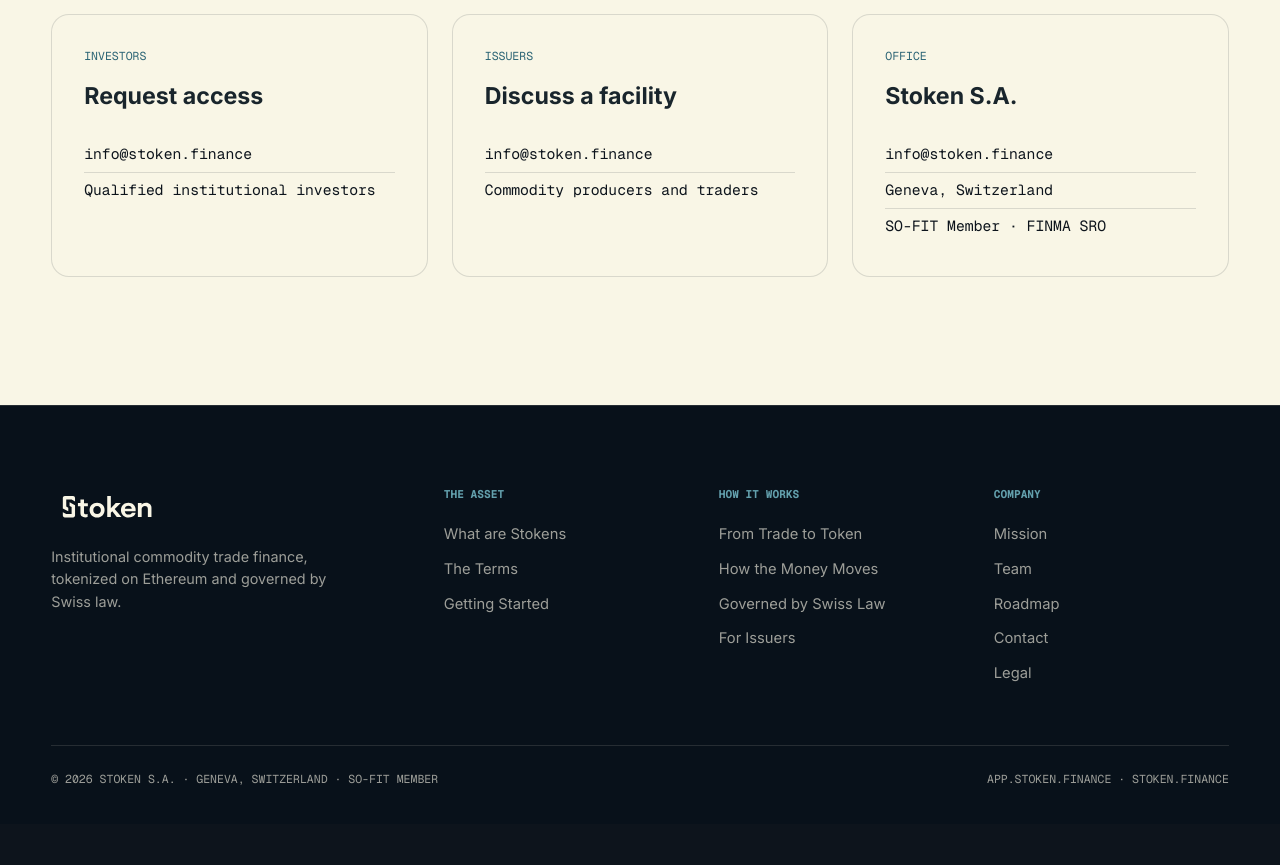
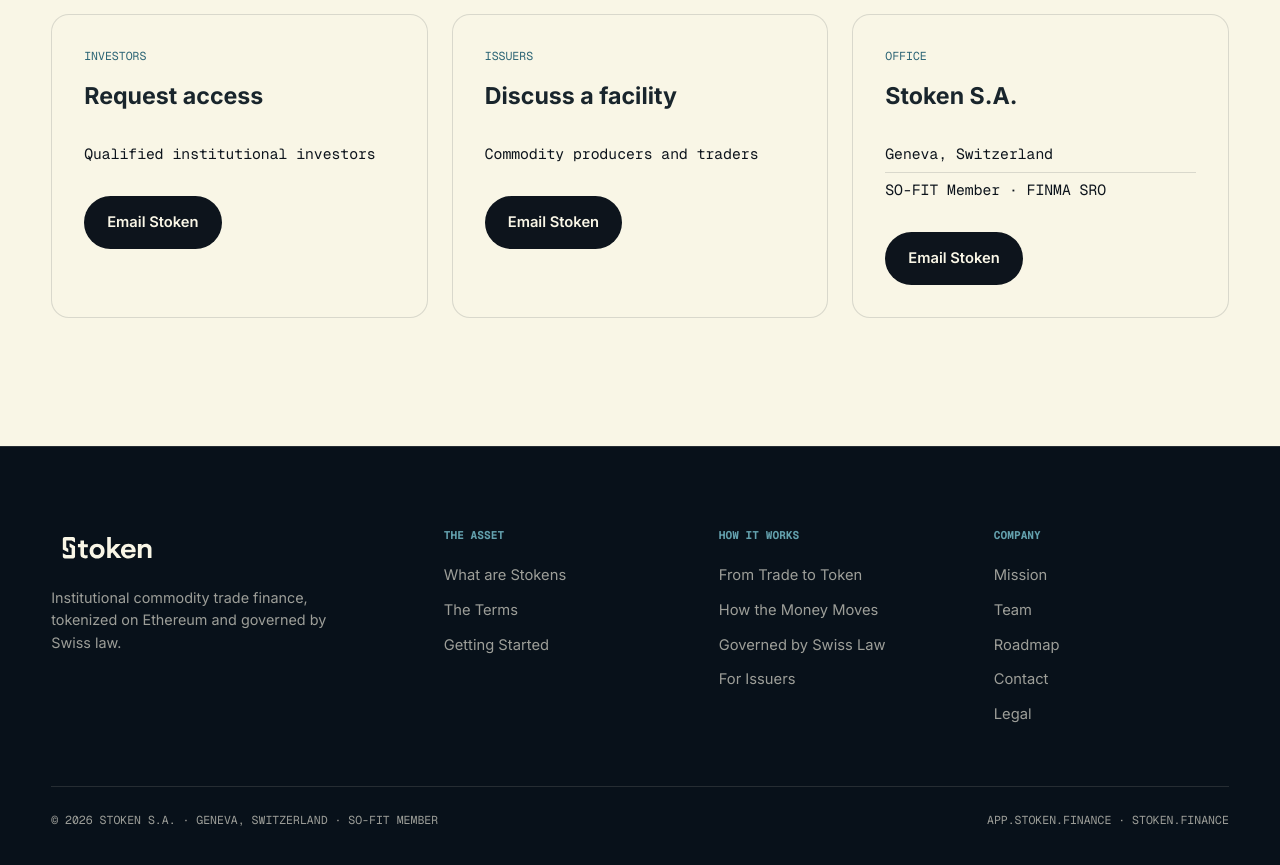
Before and after one commit to Cadmos-finance/stoken-front, a website: page site/about.html in a window 1280 px wide. Shown: the part 3180-4045 px from the top of the page. Before the commit the page ends 4004 px from the top, so only its background shows below. Drawn offline with Linux system fonts and the light colour scheme.

Commit message:
Simplify contact mailto actions

```diff
--- a/package.json
+++ b/package.json
@@ -1,6 +1,6 @@
 {
   "scripts": {
-    "test:homepage": "node tests/homepage-foundation.test.mjs && node tests/homepage-hero.test.mjs && node tests/homepage-routing.test.mjs && node tests/homepage-proof-band.test.mjs && node tests/homepage-facility-preview.test.mjs && node tests/homepage-capital-flow.test.mjs && node tests/homepage-capabilities.test.mjs && node tests/homepage-finish.test.mjs && node tests/homepage-verification.test.mjs && node tests/page-hero-videos.test.mjs",
+    "test:homepage": "node tests/homepage-foundation.test.mjs && node tests/homepage-hero.test.mjs && node tests/homepage-routing.test.mjs && node tests/homepage-proof-band.test.mjs && node tests/homepage-facility-preview.test.mjs && node tests/homepage-capital-flow.test.mjs && node tests/homepage-capabilities.test.mjs && node tests/homepage-finish.test.mjs && node tests/homepage-verification.test.mjs && node tests/page-hero-videos.test.mjs && node tests/contact-mailto.test.mjs",
     "video:xai": "node scripts/generate-xai-hero-video.mjs"
   }
 }
--- a/site/about.html
+++ b/site/about.html
@@ -24,7 +24,7 @@
         <div class="dropdown"><a href="#mission">Mission and Vision</a><a href="#team">Team</a><a href="#roadmap">Roadmap</a><a href="#contact">Contact</a></div></li>
     </ul>
     <div class="nav__cta">
-      <a class="btn btn--ghost" href="index.html#request">Request Access</a>
+      <a class="btn btn--ghost" href="mailto:info@stoken.finance?subject=Request%20Access%20%E2%80%94%20Stoken">Request Access</a>
       <a class="btn" href="https://app.stoken.finance" target="_blank" rel="noopener">Launch Platform<svg class="arrow" viewBox="0 0 16 16" fill="none"><path d="M3 8h10M8 3l5 5-5 5" stroke="currentColor" stroke-width="1.5" stroke-linecap="round" stroke-linejoin="round"/></svg></a>
       <button class="nav__burger" type="button" aria-label="Menu" aria-controls="mobile-menu" aria-expanded="false"><span></span><span></span><span></span></button>
     </div>
@@ -35,7 +35,7 @@
   <h3>How It Works</h3><a href="how-it-works.html#trade-to-token">From Trade to Token</a><a href="how-it-works.html#money-moves">How the Money Moves</a><a href="how-it-works.html#swiss-law">Governed by Swiss Law</a>
   <h3>For Issuers</h3><a href="for-issuers.html#opportunity">The Opportunity</a><a href="for-issuers.html#process">The Process</a>
   <h3>About</h3><a href="#mission">Mission and Vision</a><a href="#team">Team</a><a href="#roadmap">Roadmap</a><a href="#contact">Contact</a>
-  <h3>Action</h3><a href="index.html#request">Request Access</a><a href="https://app.stoken.finance">Launch Platform →</a>
+  <h3>Action</h3><a href="mailto:info@stoken.finance?subject=Request%20Access%20%E2%80%94%20Stoken">Request Access</a><a href="https://app.stoken.finance">Launch Platform →</a>
 </div>
 
 <header class="page-head">
@@ -172,26 +172,26 @@
         <div class="contact-card__role">Investors</div>
         <h4>Request access</h4>
         <div class="contact-card__lines">
-          <a href="mailto:info@stoken.finance?subject=Request%20Access%20%E2%80%94%20Stoken">info@stoken.finance</a>
           <p>Qualified institutional investors</p>
         </div>
+        <a class="btn contact-card__button" href="mailto:info@stoken.finance?subject=Request%20Access%20%E2%80%94%20Stoken">Email Stoken</a>
       </div>
       <div class="contact-card reveal">
         <div class="contact-card__role">Issuers</div>
         <h4>Discuss a facility</h4>
         <div class="contact-card__lines">
-          <a href="mailto:info@stoken.finance?subject=Issuer%20Facility%20Discussion%20%E2%80%94%20Stoken">info@stoken.finance</a>
           <p>Commodity producers and traders</p>
         </div>
+        <a class="btn contact-card__button" href="mailto:info@stoken.finance?subject=Issuer%20Facility%20Discussion%20%E2%80%94%20Stoken">Email Stoken</a>
       </div>
       <div class="contact-card reveal">
         <div class="contact-card__role">Office</div>
         <h4>Stoken S.A.</h4>
         <div class="contact-card__lines">
-          <a href="mailto:info@stoken.finance?subject=Contact%20Stoken">info@stoken.finance</a>
           <p>Geneva, Switzerland</p>
           <p>SO-FIT Member · FINMA SRO</p>
         </div>
+        <a class="btn contact-card__button" href="mailto:info@stoken.finance?subject=Contact%20Stoken">Email Stoken</a>
       </div>
     </div>
   </div>
@@ -201,7 +201,7 @@
   <div class="wrap">
     <div class="footer__grid">
       <div class="footer__brand">
-        <img src="assets/img/logos/stoken-cream.svg" alt="Stoken">
+        <a href="index.html" aria-label="Stoken home"><img src="assets/img/logos/stoken-cream.svg" alt="Stoken"></a>
         <p>Institutional commodity trade finance, tokenized on Ethereum and governed by Swiss law.</p>
       </div>
       <div><h4>The Asset</h4><ul><li><a href="the-asset.html#what-are-stokens">What are Stokens</a></li><li><a href="the-asset.html#terms">The Terms</a></li><li><a href="the-asset.html#getting-started">Getting Started</a></li></ul></div>
--- a/site/assets/css/styles.css
+++ b/site/assets/css/styles.css
@@ -1473,7 +1473,11 @@
   margin-bottom: 60px;
 }
 @media (max-width: 900px) { .footer__grid { grid-template-columns: 1fr 1fr; } }
-.footer__brand img { width: 110px; margin-bottom: 18px; }
+.footer__brand > a {
+  display: inline-flex;
+  margin-bottom: 18px;
+}
+.footer__brand img { width: 110px; }
 .footer__brand p { color: var(--mute); font-size: 0.9rem; max-width: 32ch; }
 .footer h4 {
   font-family: var(--mono);
@@ -1961,6 +1965,11 @@
 }
 .contact-card__lines a:last-child, .contact-card__lines p:last-child { border-bottom: 0; }
 .contact-card__lines a:hover { color: var(--green); }
+.contact-card__button {
+  --bg: var(--ink);
+  --fg: var(--cream);
+  margin-top: 24px;
+}
 
 /* --- Mission / Vision (about) ------------------------------------- */
 .mv-grid {
```
Also changed, not shown: site/for-issuers.html (+3 -3 lines), site/how-it-works.html (+3 -3 lines), site/index.html (+3 -3 lines), site/legal.html (+3 -3 lines), site/the-asset.html (+3 -3 lines), tests/contact-mailto.test.mjs (added, +39 -0 lines), tests/homepage-foundation.test.mjs (+5 -1 lines).
